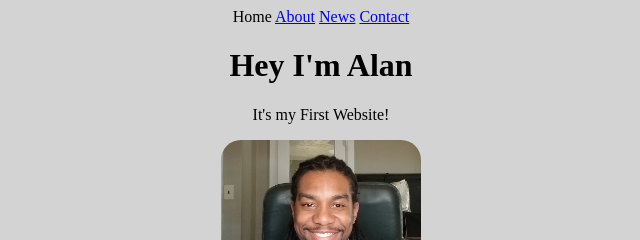
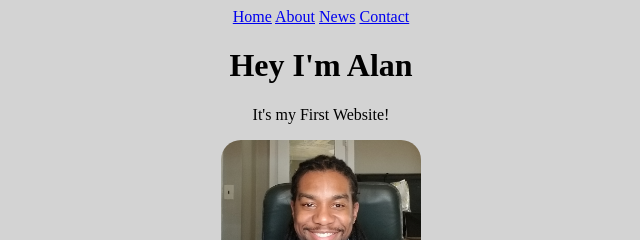
Before and after one commit to ajproanimator/MyFirstWebsite, a plain HTML site: page index.html in a window 1280 px wide. Shown: the top 240 px of the page, 319-959 px from the left. Drawn offline with Linux system fonts and the light colour scheme.

Commit message:
Mywebsitecompleted

```diff
--- a/index.html
+++ b/index.html
@@ -1,5 +1,6 @@
 <!DOCTYPE html>
 <html>
+
   <head>
  <title>
  My First Website
@@ -7,10 +8,13 @@
  </head>
 
       <body style="background-color: lightgray;">
-        <div a href="index.html" style="text-align: center">Home</a>
+
+        <div style="text-align: center">
+          <a href="index.html" style="text-align: center">Home</a>
           <a href="url" style="text-align: center">About</a>
           <a href="url" style="text-align: center">News</a>
-          <a href="contact.html" style="text-align: center">Contact</a></div>
+          <a href="contact.html" style="text-align: center">Contact</a>
+        </div>
 
 
   <h1 style="text-align:center;">
```
